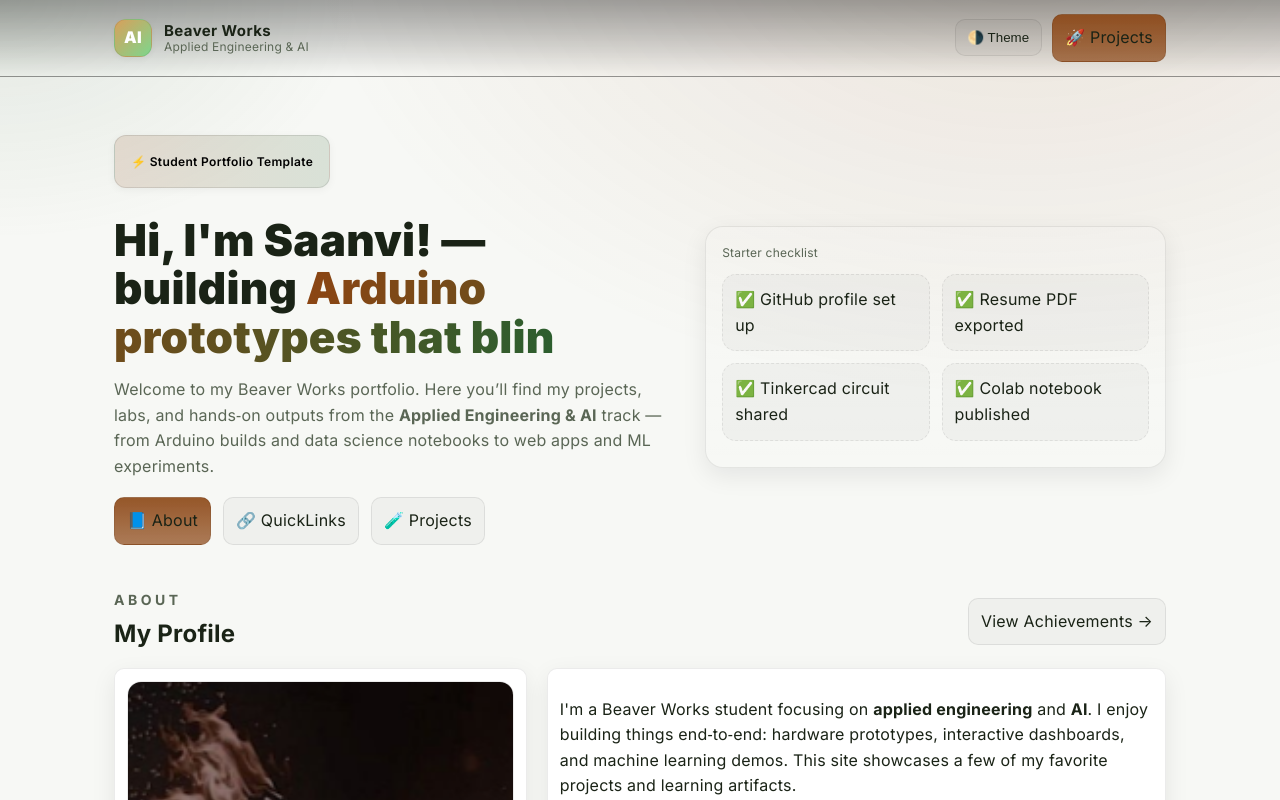
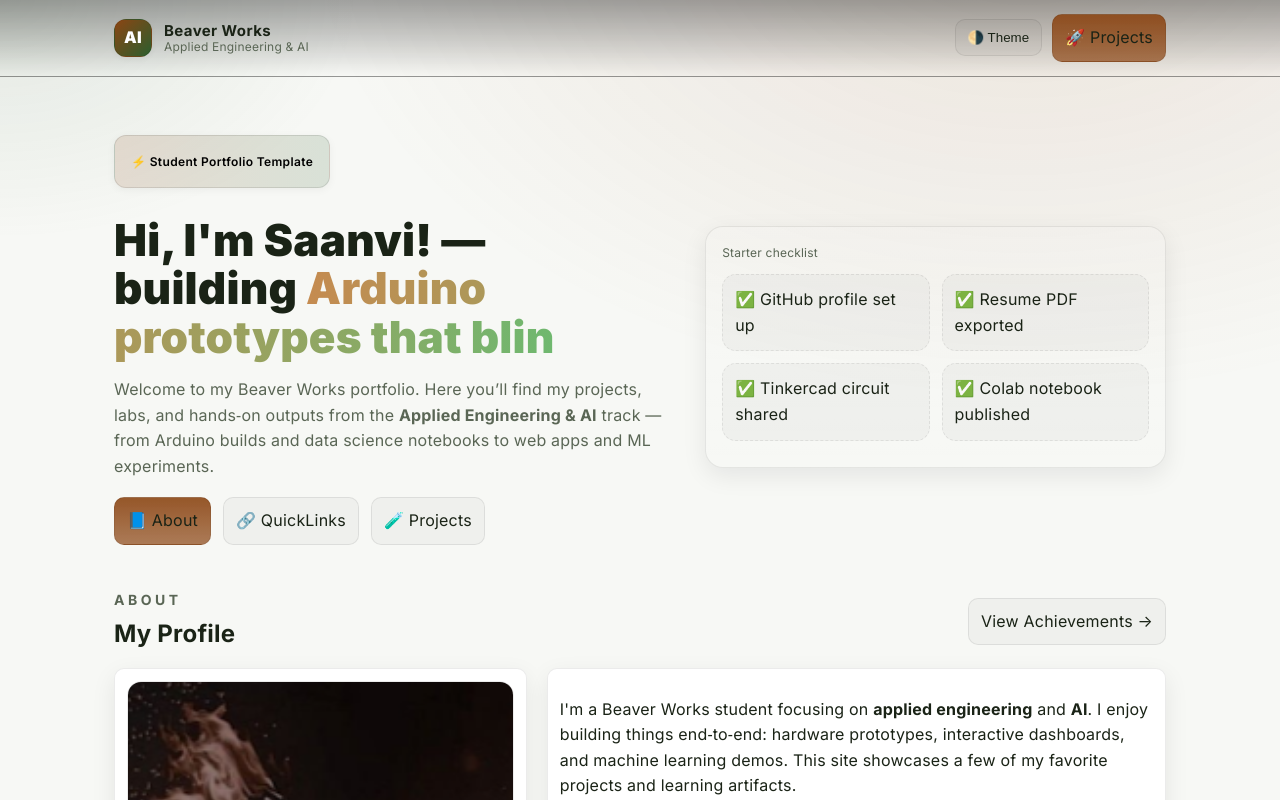
Before and after one commit to SalmaLilad/-BWSI-Website, a plain HTML site: page index.html in a window 1280 px wide. Both pictures are taken after a click on the button "🌗 Theme". Shown: the top 800 px of the page. Drawn offline with Linux system fonts and the light colour scheme.

Commit message:
Update style.css

```diff
--- a/style.css
+++ b/style.css
@@ -1,4 +1,3 @@
-
 :root {
   --bg: #1a1f16;
   --panel: #232a20;
@@ -17,8 +16,8 @@
   --panel: #ffffff;
   --muted: #5a6655;
   --text: #1a2316;
-  --brand: #8b4513;
-  --brand-2: #2c5e2e;
+  --brand: #c58b50;   /* lighter, warm tan */
+  --brand-2: #6fb86f; /* soft green */
   --ring: 0 0 0 2px rgba(139,69,19,.25);
   --shadow: 0 8px 24px rgba(2,6,23,.08);
   --glass: rgba(0,0,0,.03);
@@ -54,7 +53,7 @@ a{color:inherit;text-decoration:none}
 .nav-wrap{display:flex;align-items:center;justify-content:space-between;gap:16px;padding:14px 24px}
 .brand{display:flex;align-items:center;gap:12px;text-decoration:none}
 
-/* === AI Logo with visible light-mode hue change === */
+/* === AI Logo stays constant === */
 .logo {
   width: 38px;
   height: 38px;
@@ -62,19 +61,17 @@ a{color:inherit;text-decoration:none}
   display: grid;
   place-items: center;
   font-weight: 900;
-  color: #fff;
-  background: linear-gradient(135deg, #8b4513, #2c5e2e); /* dark earthy gradient */
+  background: linear-gradient(135deg, #8b4513, #2c5e2e); /* fixed earthy brown → dark green */
+  color: #fff; /* always white text */
   box-shadow: var(--shadow);
-  transition: background 0.4s ease, box-shadow 0.4s ease;
+  transition: box-shadow 0.4s ease;
 }
 
-/* Light mode: explicitly lighter hues */
+/* optional: slightly lighter shadow in light mode for balance */
 [data-theme="light"] .logo {
-  background: linear-gradient(135deg, #d8a05b, #7ed68c); /* bright tan → soft mint */
   box-shadow: 0 2px 8px rgba(0, 0, 0, 0.05);
   border: 1px solid rgba(0, 0, 0, 0.08);
 }
-
 
 .title{font-size:15px;font-weight:700;letter-spacing:.4px}
 .subtitle{font-size:12px;color:var(--muted);margin-top:-6px}
```
